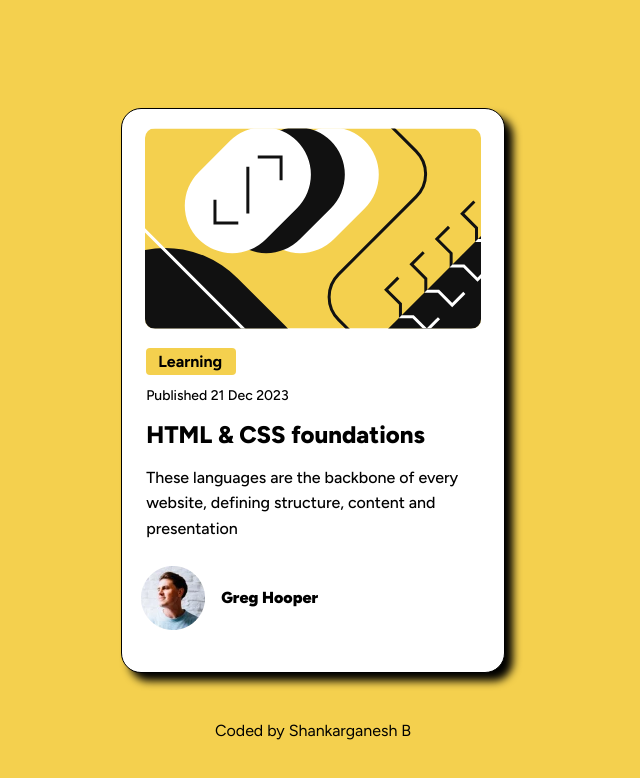
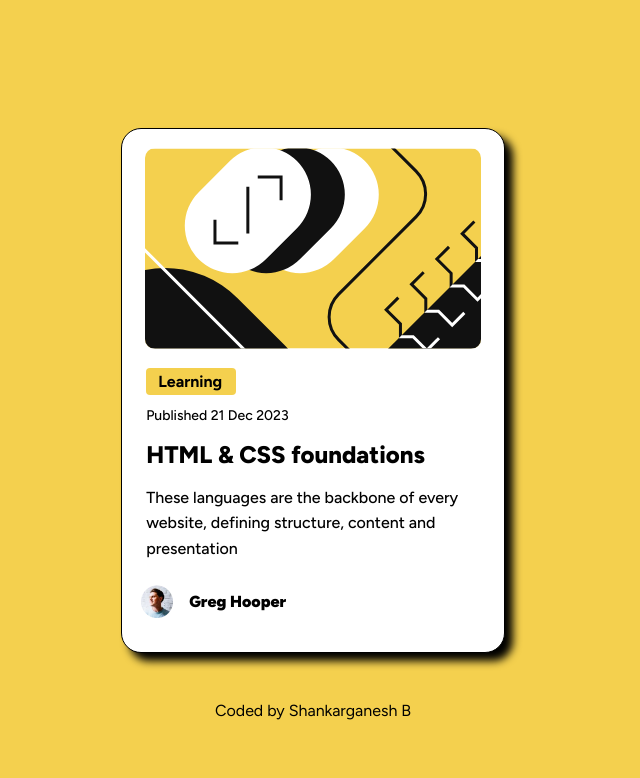
Before and after one commit to Shankarganesh-B/FEM-BlogPreview-T2, a plain HTML site: page index.html in a window 1280 px wide. Shown: the whole page, without its empty margins (327-967 px from the left). Drawn offline with Linux system fonts and the light colour scheme.

Commit message:
changes made to tags and card height and author avatar image size

```diff
--- a/index.html
+++ b/index.html
@@ -12,12 +12,12 @@
 </head>
 
 <body>
-  <section id="preview-card-container">
+  <main id="preview-card-container">
     <div class="preview-card-img">
       <img src="./assets/images/illustration-article.svg" alt="featured image">
     </div>
 
-    <div class="preview-card-text">
+    <header class="preview-card-text">
       <div class="yellow-bg">
         <h4>Learning</h4>
       </div>
@@ -27,15 +27,15 @@
       </a>
       <p class="preview-text"> These languages are the backbone of every website,
          defining structure, content and presentation</p>
-    </div>
+      </header>
     <div class="blog-post-avatar-container">
       <img src="./assets/images/image-avatar.webp" alt="Blog Post Author Avatar">
       <h4>Greg Hooper</h4>
     </div>
-  </section>
+  </main>
 
-  <section>
+  <footer>
     <p>Coded by Shankarganesh B</p>
-  </section>
+  </footer>
 </body>
 </html>
--- a/style.css
+++ b/style.css
@@ -21,7 +21,7 @@ a{
 
 #preview-card-container{
     width: 384px;
-    height: 565px;
+    height: 525px;
     background-color: hsl(0, 0%, 100%);
     border-radius: 20px;
     border: solid 1px black;
@@ -93,3 +93,6 @@ a{
         width: 100%;
     }
 }
+.blog-post-avatar-container img{
+    width: 2rem;
+}
```
